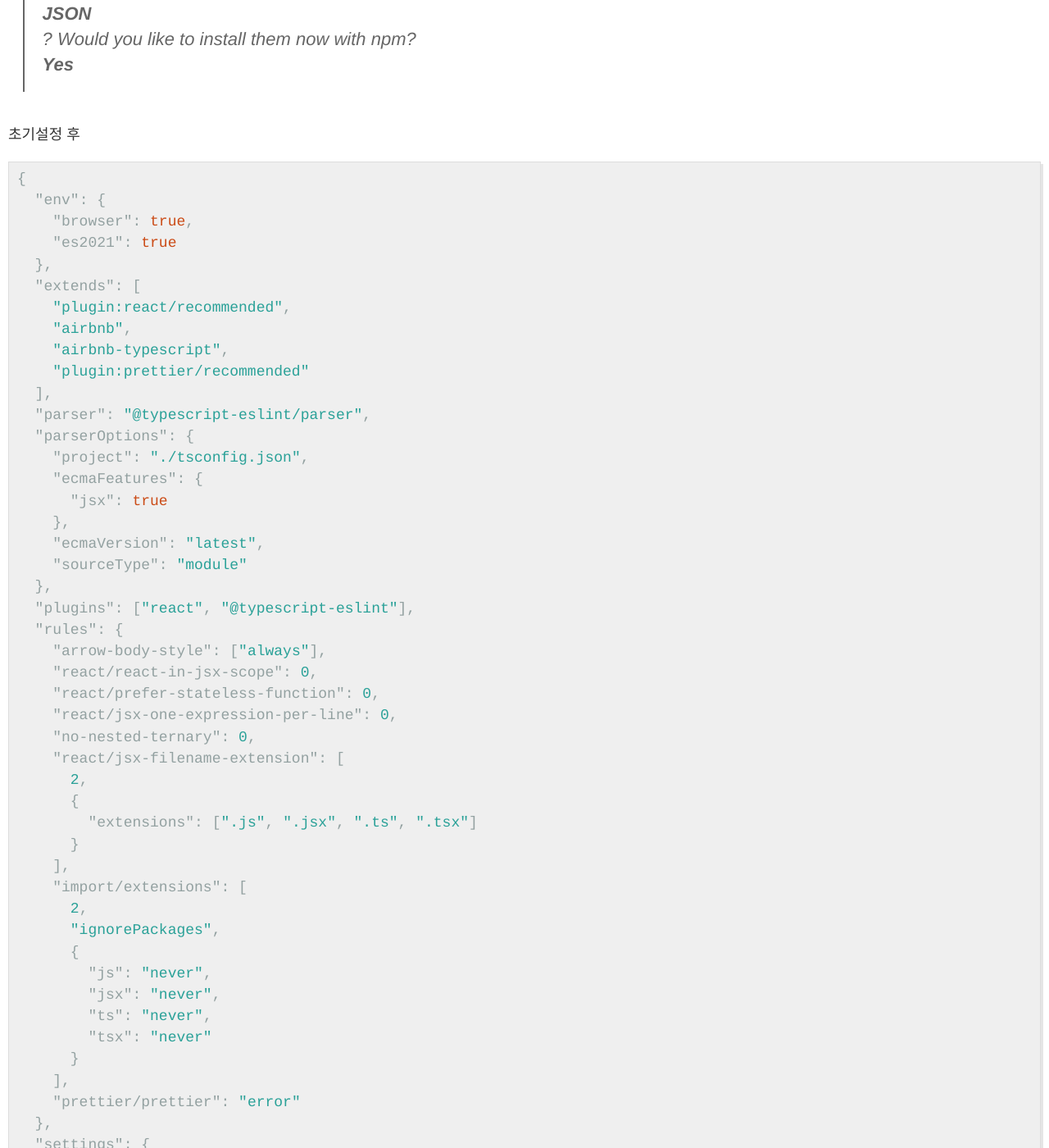
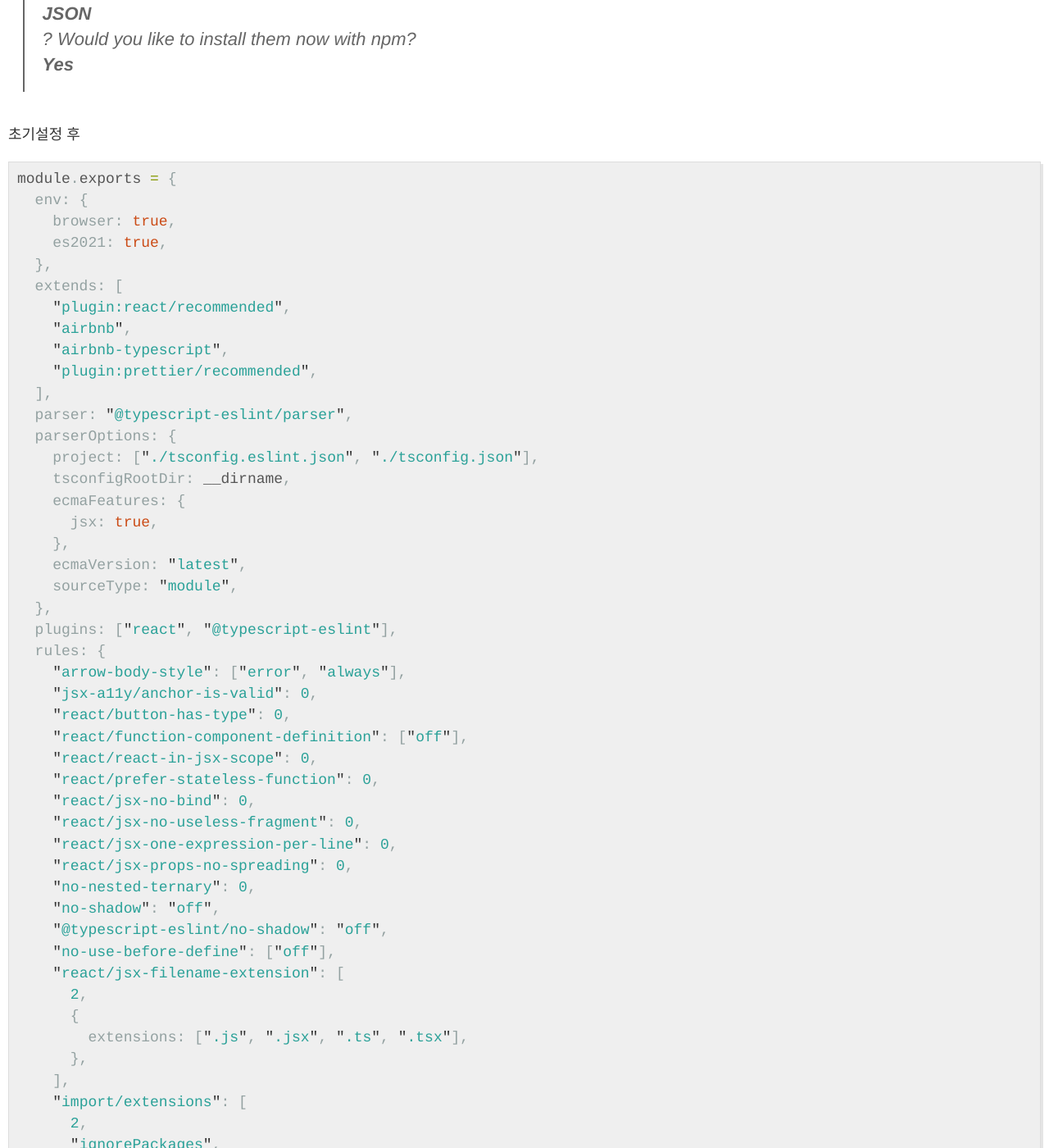
Before and after one commit to Kreator-Kaebal/Kreator-Kaebal.github.io, a Jekyll site: the page built from _posts/2022-3-4-typescript3.md, in a window 1280 px wide and 1400 px high, scrolled down 1153 px. Shown: the whole window at 82% size. Built offline with Jekyll 4.4.1, drawn with Linux system fonts in a browser that asks for light colours; some of the changed text lies outside the part shown.

Commit message:
eslint에 맞춰 글수정, typescript6문서 미완성

````diff
--- a/_posts/2022-3-4-typescript3.md
+++ b/_posts/2022-3-4-typescript3.md
@@ -47,65 +47,75 @@
 
 초기설정 후
 
-```json
-{
-  "env": {
-    "browser": true,
-    "es2021": true
+```javascript
+module.exports = {
+  env: {
+    browser: true,
+    es2021: true,
   },
-  "extends": [
+  extends: [
     "plugin:react/recommended",
     "airbnb",
     "airbnb-typescript",
-    "plugin:prettier/recommended"
+    "plugin:prettier/recommended",
   ],
-  "parser": "@typescript-eslint/parser",
-  "parserOptions": {
-    "project": "./tsconfig.json",
-    "ecmaFeatures": {
-      "jsx": true
+  parser: "@typescript-eslint/parser",
+  parserOptions: {
+    project: ["./tsconfig.eslint.json", "./tsconfig.json"],
+    tsconfigRootDir: __dirname,
+    ecmaFeatures: {
+      jsx: true,
     },
-    "ecmaVersion": "latest",
-    "sourceType": "module"
+    ecmaVersion: "latest",
+    sourceType: "module",
   },
-  "plugins": ["react", "@typescript-eslint"],
-  "rules": {
-    "arrow-body-style": ["always"],
+  plugins: ["react", "@typescript-eslint"],
+  rules: {
+    "arrow-body-style": ["error", "always"],
+    "jsx-a11y/anchor-is-valid": 0,
+    "react/button-has-type": 0,
+    "react/function-component-definition": ["off"],
     "react/react-in-jsx-scope": 0,
     "react/prefer-stateless-function": 0,
+    "react/jsx-no-bind": 0,
+    "react/jsx-no-useless-fragment": 0,
     "react/jsx-one-expression-per-line": 0,
+    "react/jsx-props-no-spreading": 0,
     "no-nested-ternary": 0,
+    "no-shadow": "off",
+    "@typescript-eslint/no-shadow": "off",
+    "no-use-before-define": ["off"],
     "react/jsx-filename-extension": [
       2,
       {
-        "extensions": [".js", ".jsx", ".ts", ".tsx"]
-      }
+        extensions: [".js", ".jsx", ".ts", ".tsx"],
+      },
     ],
     "import/extensions": [
       2,
       "ignorePackages",
       {
-        "js": "never",
-        "jsx": "never",
-        "ts": "never",
-        "tsx": "never"
-      }
+        js: "never",
+        jsx: "never",
+        ts: "never",
+        tsx: "never",
+      },
     ],
-    "prettier/prettier": "error"
+    "prettier/prettier": "error",
   },
-  "settings": {
+  settings: {
     "import/resolver": {
-      "node": {
-        "extensions": [".js", ".jsx", ".ts", ".tsx"],
-        "moduleDirectory": ["node_modules", "@types"]
+      node: {
+        extensions: [".js", ".jsx", ".ts", ".tsx"],
+        moduleDirectory: ["node_modules", "@types"],
       },
-      "typescript": {}
-    }
-  }
-}
+      typescript: {},
+    },
+  },
+};
 ```
 
-으로 .eslintrc.json 설정
+으로 .eslintrc.js 설정
 
 prettier 설정
 
@@ -136,7 +146,6 @@
   "editor.formatOnSave": true,
   "eslint.alwaysShowStatus": true,
   "[javascript]": {
-    "editor.defaultFormatter": "esbenp.prettier-vscode",
     "editor.formatOnSave": false
   },
   "editor.codeActionsOnSave": {
````
Also changed, not shown: other parts of _posts/2022-3-4-typescript3.md (+3 -4 lines), _posts/2022-3-7-typescript5.md (+5 -29 lines), _posts/2022-3-9-typescript6.md (added, +116 -0 lines), images/posts/typescript6-img1.png (added), images/posts/typescript6-img2.png (added), images/posts/typescript6-img3.png (added), images/posts/typescript6-img4.png (added), images/posts/typescript6-img5.png (added).
